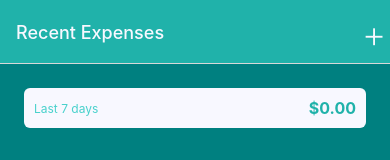
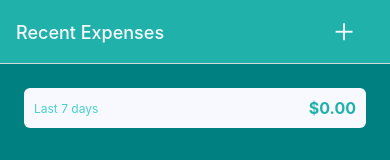
Before and after one commit to JoacoMaurtua/expense-tracker-app, a React Native app: screen / in a window 390 px wide. Shown: the top 160 px of the page. Built offline with nearby package versions, Linux system fonts and the light colour scheme.

Commit message:
feedback visual errores

```diff
--- a/App.js
+++ b/App.js
@@ -35,6 +35,7 @@ function MyTabsNavigator() {
               navigation.navigate('ManageExpense');
             }}
             color={tintColor}
+
           />
         ),
       })}
--- a/components/ExpenseForm.js
+++ b/components/ExpenseForm.js
@@ -3,6 +3,7 @@ import React, { useState } from 'react';
 import Input from './Input';
 import Button from './Button';
 import { getFormattedDate } from '../Util/date';
+import { GlobalStyles } from '../styles';
 
 export default function ExpenseForm({
   onCancel,
@@ -11,9 +12,18 @@ export default function ExpenseForm({
   defaultValues,
 }) {
   const [inputs, setInputs] = useState({
-    amount: defaultValues ? defaultValues.amount.toString() : '',
-    date: defaultValues ? getFormattedDate(defaultValues.date) : '',
-    title: defaultValues ? defaultValues.title : '',
+    amount: {
+      value: defaultValues ? defaultValues.amount.toString() : '',
+      isValid: true, //convierte a booleano
+    },
+    date: {
+      value: defaultValues ? getFormattedDate(defaultValues.date) : '',
+      isValid: true,
+    },
+    title: {
+      value: defaultValues ? defaultValues.title : '',
+      isValid: true,
+    },
   });
 
   //console.log(defaultValues.amount.toString());
@@ -21,10 +31,10 @@ export default function ExpenseForm({
   const { amount, date, title } = inputs;
 
   function inputChangeHandler(inputIdentifer, enteredValue) {
-    setInputs((curInputValues) => {
+    setInputs((curInputs) => {
       return {
-        ...curInputValues,
-        [inputIdentifer]: enteredValue, //[name]:value
+        ...curInputs,
+        [inputIdentifer]: { value: enteredValue, isValid: true }, //[name]:value
       };
     });
   }
@@ -32,23 +42,32 @@ export default function ExpenseForm({
   function submitHandler() {
     //nuevo expense editado o agregado
     const expenseData = {
-      amount: +amount, //convertir string a entero
-      date: new Date(date),
-      title: title,
+      amount: +amount.value, //convertir string a entero
+      date: new Date(date.value),
+      title: title.value,
     };
 
     //validacion de campos
     const amountIsValid = !isNaN(expenseData.amount) && expenseData.amount > 0;
-    const dateIsValid = expenseData.date.toString() !== 'Invalid Date'
-    const titleIsValid =  expenseData.title.trim().length > 0;
+    const dateIsValid = expenseData.date.toString() !== 'Invalid Date';
+    const titleIsValid = expenseData.title.trim().length > 0;
 
-    if(!amountIsValid || !dateIsValid || !titleIsValid ){
-      Alert.alert('Invalid Inputs! Please check your inputs');
+    if (!amountIsValid || !dateIsValid || !titleIsValid) {
+      /* Alert.alert('Invalid Inputs! Please check your inputs'); */
+      setInputs((curInputs) => {
+        return {
+          amount: { value: curInputs.amount.value, isValid: amountIsValid },
+          date: { value: curInputs.date.value, isValid: dateIsValid },
+          title: { value: curInputs.title.value, isValid: titleIsValid },
+        };
+      });
       return;
     }
 
     onSubmit(expenseData);
   }
+
+  const formIsInvalid = !inputs.amount.isValid || !inputs.date.isValid || !inputs.title.isValid
 
   return (
     <View style={styles.form}>
@@ -60,8 +79,9 @@ export default function ExpenseForm({
           textInputConfig={{
             keyboardType: 'decimal-pad',
             onChangeText: inputChangeHandler.bind(this, 'amount'),
-            value: amount,
+            value: amount.value,
           }}
+          invalid={!amount.isValid}
         />
         <Input
           name="date"
@@ -72,8 +92,9 @@ export default function ExpenseForm({
             placeholder: 'YYYY-MM-DD',
             maxLength: 10,
             onChangeText: inputChangeHandler.bind(this, 'date'),
-            value: date,
+            value: date.value,
           }}
+          invalid={!date.isValid}
         />
       </View>
 
@@ -84,9 +105,13 @@ export default function ExpenseForm({
         textInputConfig={{
           multiline: true,
           onChangeText: inputChangeHandler.bind(this, 'title'),
-          value: title,
+          value: title.value,
         }}
+        invalid={!title.isValid}
       />
+      {formIsInvalid && (
+        <Text style={styles.errorText}>Invalid input values - please check your entered data!</Text>
+      )}
       <View style={styles.buttons}>
         <Button style={styles.button} mode="flat" onPress={onCancel}>
           Cancel
@@ -131,4 +156,9 @@ const styles = StyleSheet.create({
     minWidth: 120,
     marginHorizontal: 8,
   },
+  errorText:{
+    textAlign: 'center',
+    color: GlobalStyles.colors.error50,
+    margin: 8
+  }
 });
--- a/components/IconButton.js
+++ b/components/IconButton.js
@@ -1,10 +1,10 @@
 import { Pressable, StyleSheet } from "react-native";
 import {Ionicons} from '@expo/vector-icons';
 
-const IconButton = ({onPress, icon, size, color}) => {
+const IconButton = ({onPress, icon, size, color, style}) => {
   return (
     <Pressable onPress={onPress} style={({pressed}) => pressed && styles.pressed}>
-      <Ionicons name={icon} size={size} color={color} style={styles.icon}/>
+      <Ionicons name={icon} size={size} color={color} style={[styles.icon, style]}/>
     </Pressable>
   )
 }
@@ -18,6 +18,6 @@ const styles = StyleSheet.create({
 
   icon:{
     fontSize: 30,
-    marginTop: 10,
+    marginRight: 30,
   }
 })
--- a/components/Input.js
+++ b/components/Input.js
@@ -2,16 +2,20 @@ import { View, TextInput, Text, StyleSheet} from 'react-native'
 import React from 'react';
 import { GlobalStyles } from '../styles';
 
-export default function Input({label, style, textInputConfig, name, value}) {
+export default function Input({label, invalid, style, textInputConfig, name, value}) {
   const inputStyles = [styles.input];
 
   if(textInputConfig && textInputConfig.multiline){
     inputStyles.push(styles.inputMultiLine)
   }
 
+  if(invalid){
+    inputStyles.push(styles.invalidInput)
+  }
+
   return (
     <View style={[styles.inputContainer, style]}>
-      <Text style={styles.label}>{label}</Text>
+      <Text style={[styles.label, invalid && styles.invalidLabel]}>{label}</Text>
       <TextInput style={inputStyles} {...textInputConfig}/>
     </View>
   )
@@ -40,5 +44,13 @@ const styles = StyleSheet.create({
   inputMultiLine:{
     minHeight: 100,
     textAlignVertical: 'top',
+  },
+
+  invalidLabel:{
+    color: GlobalStyles.colors.error50
+  },
+
+  invalidInput:{
+    backgroundColor: GlobalStyles.colors.error50
   }
 })
--- a/screens/ManageExpScreen.js
+++ b/screens/ManageExpScreen.js
@@ -56,6 +56,7 @@ export default function ManageExpScreen({ navigation, route }) {
             color={'#f08080'}
             size={36}
             onPress={deleteExpense}
+            style={styles.iconTrash}
           />
         </View>
       )}
@@ -77,6 +78,10 @@ const styles = StyleSheet.create({
     borderTopColor: GlobalStyles.colors.primary200,
     alignItems: 'center',
   },
+
+  iconTrash:{
+    marginRight: 0,
+  }
 });
 
 /*
--- a/styles.js
+++ b/styles.js
@@ -8,7 +8,7 @@ export const GlobalStyles = {
     primary700: '#008080',
     primary800: '#008080',
     accent500: '#ffd700',
-    error50: '#fcc4e4',
+    error50: `#ff4500`,
     error500: '#9b095c',
     gray500: '#39324a',
     gray700: '#221c30',
```
